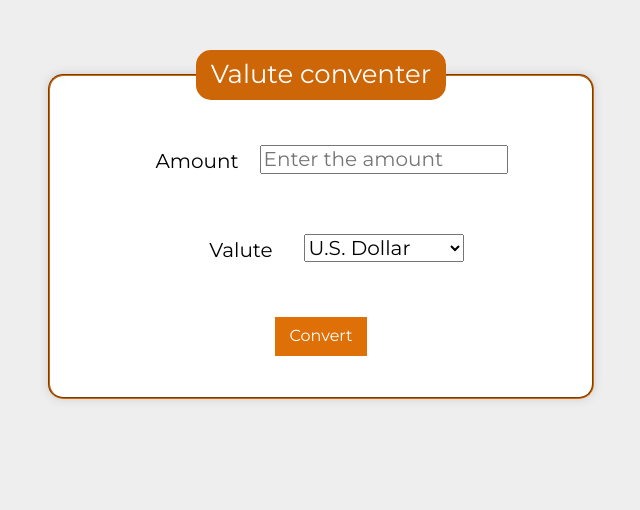
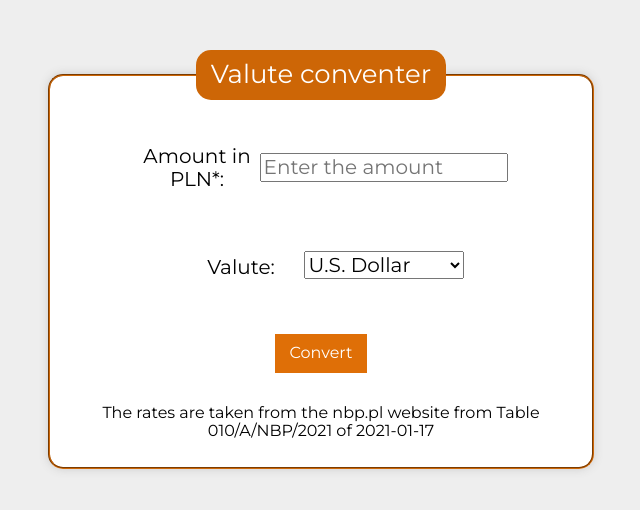
Before and after one commit to stolar-xyz/currency-converter-react, a React (Create React App) app: page / in a window 1280 px wide. Shown: the top 510 px of the page, without its empty margins (319-959 px from the left). Built offline with nearby package versions, Linux system fonts and the light colour scheme.

Commit message:
course source added and Paragraph names corrected

```diff
--- a/src/App/App.js
+++ b/src/App/App.js
@@ -29,8 +29,8 @@ function App() {
     <Form calculateResult={calculateResult} amount={amount} currency={currency}>
       <Fieldset>
         <Legend title={"Valute conventer"} />
-        <Paragraph name={"Amount"} body={<NumberInput amount={amount} setAmount={setAmount} />} />
-        <Paragraph name={"Valute"} body={<FormField currency={currency} setCurrency={setCurrency} />} />
+        <Paragraph name={"Amount in PLN*:"} body={<NumberInput amount={amount} setAmount={setAmount} />} />
+        <Paragraph name={"Valute:"} body={<FormField currency={currency} setCurrency={setCurrency} />} />
         <Buttons />
         <Result result={result} />
       </Fieldset>
--- a/src/App/Result/index.js
+++ b/src/App/Result/index.js
@@ -2,6 +2,10 @@ import React from "react";
 
 const Result = ({ result }) => {
     return (
+        <>
+            <p>
+                The rates are taken from the nbp.pl website from Table 010/A/NBP/2021 of 2021-01-17
+            </p>
             <p>
                 {!!result && (
                     <>
@@ -13,6 +17,7 @@ const Result = ({ result }) => {
                     </>
                 )}
             </p>
+        </>
     )
 };
 
```
Lines whose indentation alone changed are shown as unchanged.
